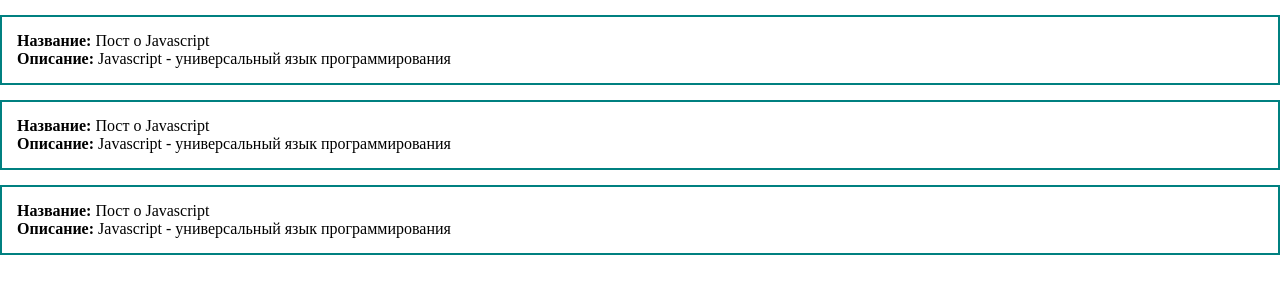
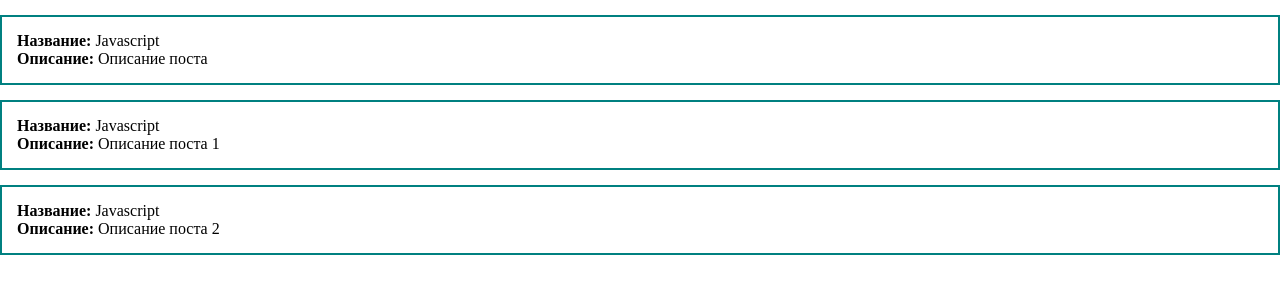
Before and after one commit to Gapotchenko-Yakov/vue3-course, a Vue app: page / in a window 1280 px wide. Shown: the top 300 px of the page. Built offline with nearby package versions, Linux system fonts and the light colour scheme.

Commit message:
feat(post): use v-for for posts data

```diff
--- a/src/App.vue
+++ b/src/App.vue
@@ -1,22 +1,22 @@
 <template>
 <div>
-    <div class="post">
-        <div><strong>Название:</strong> Пост о Javascript</div>
-        <div><strong>Описание:</strong> Javascript - универсальный язык программирования</div>
-    </div>
-        <div class="post">
-        <div><strong>Название:</strong> Пост о Javascript</div>
-        <div><strong>Описание:</strong> Javascript - универсальный язык программирования</div>
-    </div>
-        <div class="post">
-        <div><strong>Название:</strong> Пост о Javascript</div>
-        <div><strong>Описание:</strong> Javascript - универсальный язык программирования</div>
+    <div class="post" v-for="post in posts">
+        <div><strong>Название:</strong> {{ post.title }}</div>
+        <div><strong>Описание:</strong> {{ post.body }}</div>
     </div>
 </div>
 </template>
 <script>
 export default {
-
+    data(){
+        return {
+            posts: [
+                {id: 1, title: 'Javascript', body: 'Описание поста'},
+                {id: 2, title: 'Javascript', body: 'Описание поста 1'},
+                {id: 3, title: 'Javascript', body: 'Описание поста 2'},
+            ]
+        }
+    }
 }
 </script>
 <style>
```
